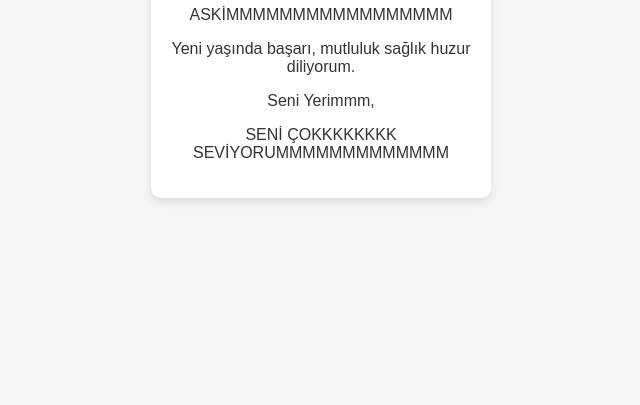
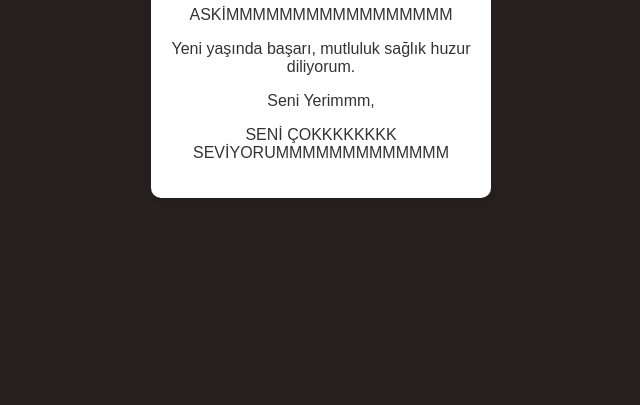
Before and after one commit to ysmltr/dogum_gunun_kutlu_olsun_sila, a plain HTML site: page index.html in a window 1280 px wide. Shown: the part 395-800 px from the top of the page, without its empty margins (319-959 px from the left). Drawn offline with Linux system fonts and the light colour scheme.

Commit message:
arka plan rengini degistirdim

```diff
--- a/style.css
+++ b/style.css
@@ -5,7 +5,7 @@ body {
     align-items: center;
     height: 100vh;
     margin: 0;
-    background-color: #f5f5f7;
+    background-color: #262020;
 }
 .card {
     background-color: white;
```
